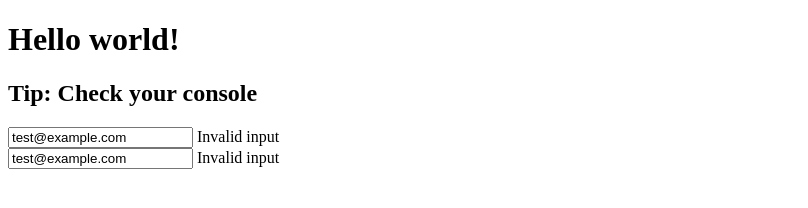
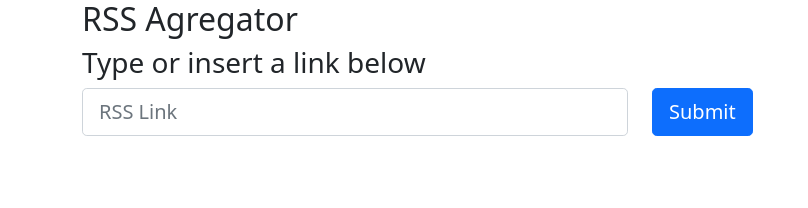
Before and after one commit to askorutin26/RSS-Agregator, a website built with webpack: page index.html in a window 1280 px wide. Shown: the whole page, without its empty margins (0-808 px from the left). Built offline with nearby package versions, Linux system fonts and the light colour scheme.

Commit message:
created index.html with basic form

```diff
--- a/index.html
+++ b/index.html
@@ -1,22 +1,27 @@
 <!DOCTYPE html>
 <html>
     <head>
+        <link href="https://cdn.jsdelivr.net/npm/bootstrap@5.1.3/dist/css/bootstrap.min.css" rel="stylesheet" integrity="sha384-1BmE4kWBq78iYhFldvKuhfTAU6auU8tT94WrHftjDbrCEXSU1oBoqyl2QvZ6jIW3" crossorigin="anonymous">
         <meta charset="utf-8" />
         <title>Webpack App</title>
     </head>
     <body>
-        <h1>Hello world!</h1>
-        <h2>Tip: Check your console</h2>
 
-        <form class="form-floating">
-            <input type="email" class="form-control is-invalid" id="floatingInputInvalid" placeholder="name@example.com" value="test@example.com">
-            <label for="floatingInputInvalid">Invalid input</label>
-        </form>
 
-        <form class="form-floating">
-  <input type="email" class="form-control is-invalid" id="floatingInputInvalid" placeholder="name@example.com" value="test@example.com">
-  <label for="floatingInputInvalid">Invalid input</label>
-</form>
+          <div class="container">
+            <form>
+                <h2>RSS Agregator</h1>
+                <h3>Type or insert a link below</h2>
+            <div class="row">
+              <div class="col">
+                <input type="email" class="form-control form-control-lg" id="exampleFormControlInput1" placeholder="RSS Link">
+              </div>
+              <div class="col">
+                <input class="btn btn-primary btn-lg" type="submit" value="Submit">
+              </div>
+            </form>
+              </div>
+
     <script src = './dist/main.js'></script>
     </body>
 
```
